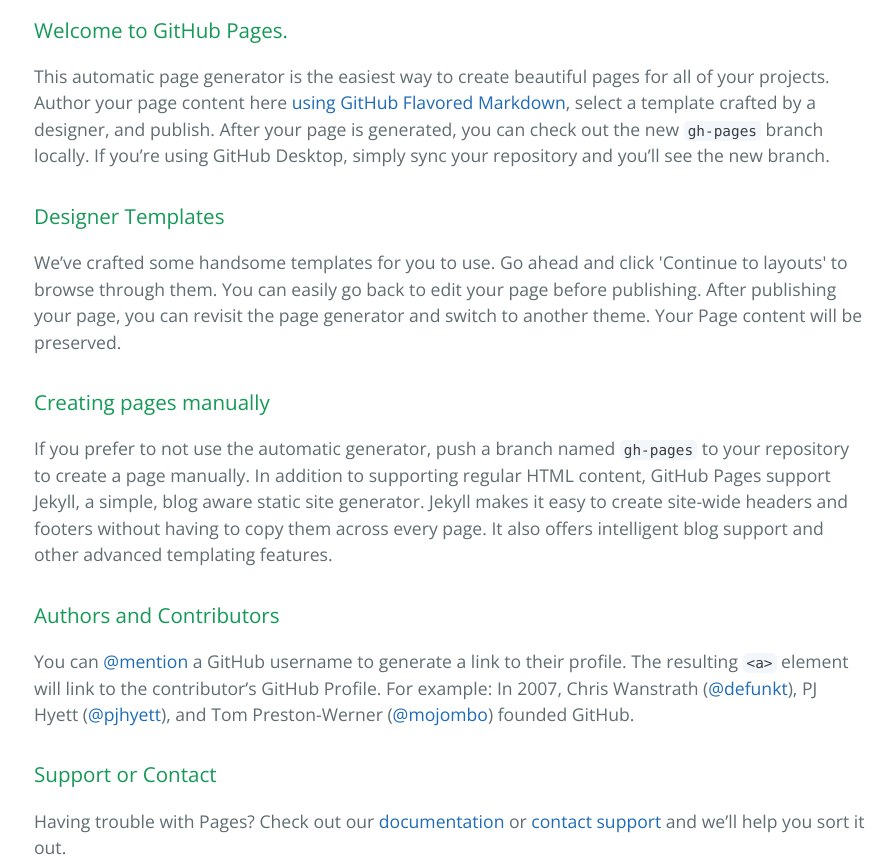
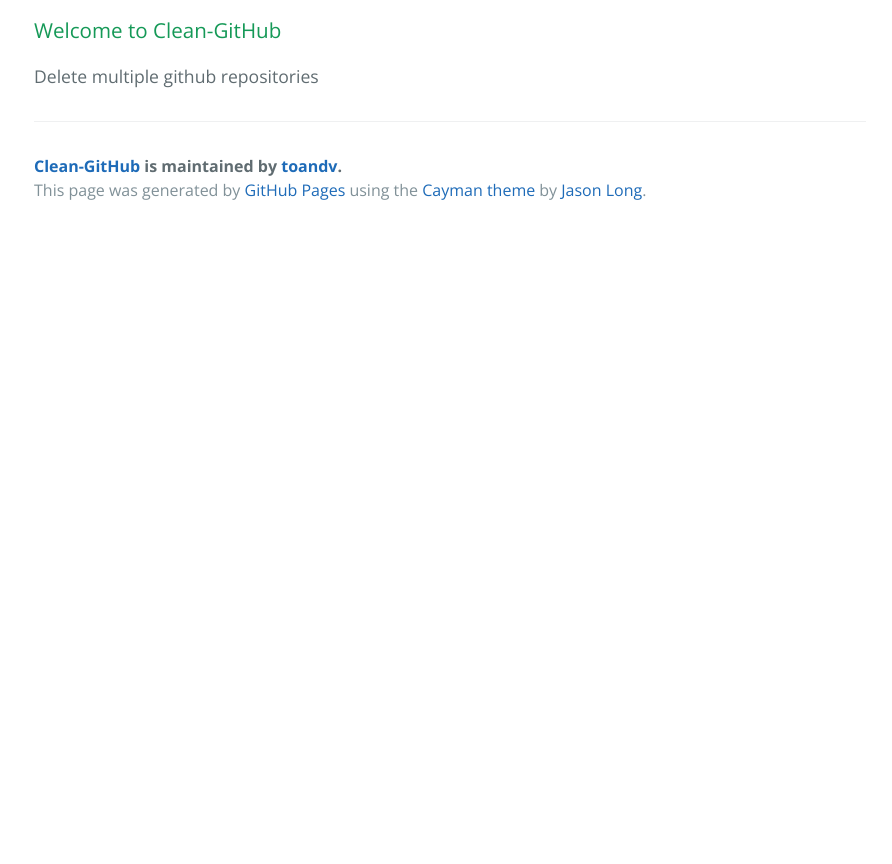
Before and after one commit to toandv/clean-github, a plain HTML site: page index.html in a window 1280 px wide. Shown: the part 400-1264 px from the top of the page, without its empty margins (190-1082 px from the left). After the commit the page ends 800 px from the top, so only its background shows below. Drawn offline with nearby package versions, Linux system fonts and the light colour scheme.

```diff
--- a/index.html
+++ b/index.html
@@ -20,29 +20,9 @@
 
     <section class="main-content">
       <h3>
-<a id="welcome-to-github-pages" class="anchor" href="#welcome-to-github-pages" aria-hidden="true"><span aria-hidden="true" class="octicon octicon-link"></span></a>Welcome to GitHub Pages.</h3>
+<a id="welcome-to-clean-github" class="anchor" href="#welcome-to-clean-github" aria-hidden="true"><span aria-hidden="true" class="octicon octicon-link"></span></a>Welcome to Clean-GitHub</h3>
 
-<p>This automatic page generator is the easiest way to create beautiful pages for all of your projects. Author your page content here <a href="https://guides.github.com/features/mastering-markdown/">using GitHub Flavored Markdown</a>, select a template crafted by a designer, and publish. After your page is generated, you can check out the new <code>gh-pages</code> branch locally. If you’re using GitHub Desktop, simply sync your repository and you’ll see the new branch.</p>
-
-<h3>
-<a id="designer-templates" class="anchor" href="#designer-templates" aria-hidden="true"><span aria-hidden="true" class="octicon octicon-link"></span></a>Designer Templates</h3>
-
-<p>We’ve crafted some handsome templates for you to use. Go ahead and click 'Continue to layouts' to browse through them. You can easily go back to edit your page before publishing. After publishing your page, you can revisit the page generator and switch to another theme. Your Page content will be preserved.</p>
-
-<h3>
-<a id="creating-pages-manually" class="anchor" href="#creating-pages-manually" aria-hidden="true"><span aria-hidden="true" class="octicon octicon-link"></span></a>Creating pages manually</h3>
-
-<p>If you prefer to not use the automatic generator, push a branch named <code>gh-pages</code> to your repository to create a page manually. In addition to supporting regular HTML content, GitHub Pages support Jekyll, a simple, blog aware static site generator. Jekyll makes it easy to create site-wide headers and footers without having to copy them across every page. It also offers intelligent blog support and other advanced templating features.</p>
-
-<h3>
-<a id="authors-and-contributors" class="anchor" href="#authors-and-contributors" aria-hidden="true"><span aria-hidden="true" class="octicon octicon-link"></span></a>Authors and Contributors</h3>
-
-<p>You can <a href="https://help.github.com/articles/basic-writing-and-formatting-syntax/#mentioning-users-and-teams" class="user-mention">@mention</a> a GitHub username to generate a link to their profile. The resulting <code>&lt;a&gt;</code> element will link to the contributor’s GitHub Profile. For example: In 2007, Chris Wanstrath (<a href="https://github.com/defunkt" class="user-mention">@defunkt</a>), PJ Hyett (<a href="https://github.com/pjhyett" class="user-mention">@pjhyett</a>), and Tom Preston-Werner (<a href="https://github.com/mojombo" class="user-mention">@mojombo</a>) founded GitHub.</p>
-
-<h3>
-<a id="support-or-contact" class="anchor" href="#support-or-contact" aria-hidden="true"><span aria-hidden="true" class="octicon octicon-link"></span></a>Support or Contact</h3>
-
-<p>Having trouble with Pages? Check out our <a href="https://help.github.com/pages">documentation</a> or <a href="https://github.com/contact">contact support</a> and we’ll help you sort it out.</p>
+<p>Delete multiple github repositories</p>
 
       <footer class="site-footer">
         <span class="site-footer-owner"><a href="https://github.com/toandv/clean-github">Clean-GitHub</a> is maintained by <a href="https://github.com/toandv">toandv</a>.</span>
```
Also changed, not shown: params.json (+1 -1 lines).
